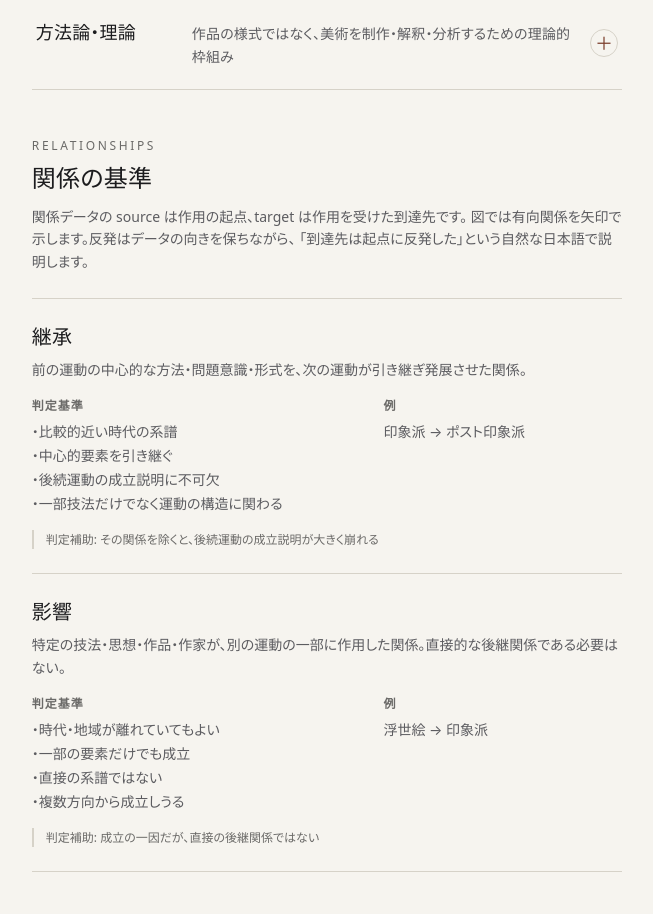
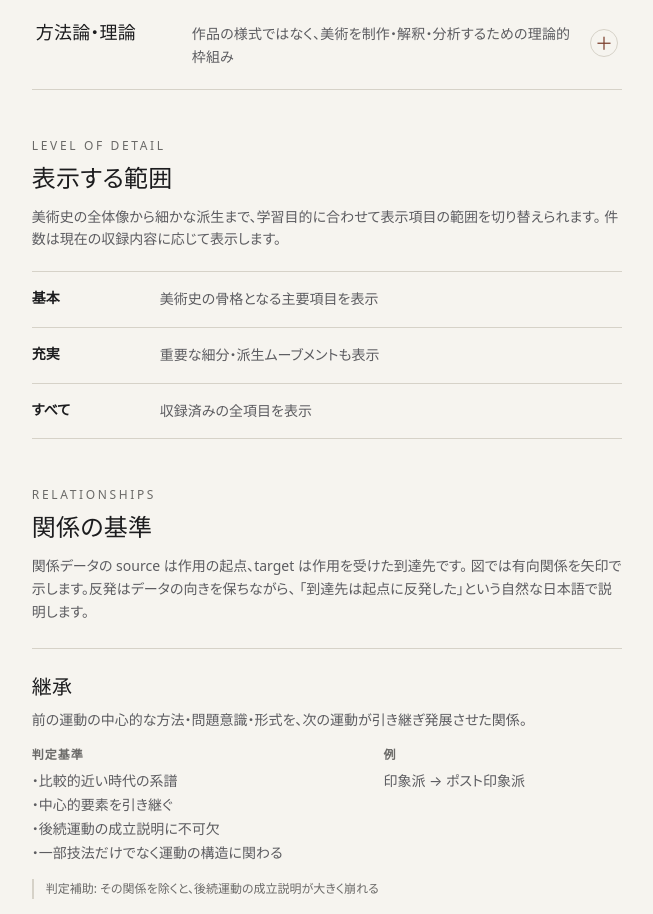
Before and after one commit to taktak2001/art-history-atlas, a Next.js app: page /about in a window 1280 px wide. Shown: the part 1640-2554 px from the top of the page, without its empty margins (313-966 px from the left). Built offline with nearby package versions, Linux system fonts and the light colour scheme.

Commit message:
feat: clarify LOD range labels

```diff
--- a/src/app/about/page.tsx
+++ b/src/app/about/page.tsx
@@ -1,7 +1,12 @@
 import type { Metadata } from 'next';
 import Link from 'next/link';
 import { ClassificationAccordion } from '@/components/ClassificationAccordion';
-import { VERIFICATION_LABELS } from '@/lib/schema';
+import {
+  VERIFICATION_LABELS,
+  VISIBILITY_LEVEL_DESCRIPTIONS,
+  VISIBILITY_LEVEL_LABELS,
+  type VisibilityLevel,
+} from '@/lib/schema';
 import {
   CORE_RELATIONSHIP_DEFINITIONS,
   RELATIONSHIP_DECISION_AID,
@@ -45,6 +50,8 @@ const sourcePolicy = [
   '自動生成された架空の引用やURLを作らない',
 ];
 
+const visibilityLevels: VisibilityLevel[] = ['core', 'standard', 'detailed'];
+
 export default function AboutPage() {
   return (
     <div className="mx-auto max-w-prose px-4 py-10">
@@ -82,6 +89,37 @@ export default function AboutPage() {
           「方法論・理論」は美術を解釈する枠組みを指します。
         </p>
         <ClassificationAccordion />
+      </section>
+
+      <section className="mt-12" aria-labelledby="visibility-range-heading">
+        <p className="text-xs uppercase tracking-[0.22em] text-faint">Level of Detail</p>
+        <h2 id="visibility-range-heading" className="mt-2 font-serif text-2xl">
+          表示する範囲
+        </h2>
+        <p className="mt-3 text-sm leading-relaxed text-muted">
+          美術史の全体像から細かな派生まで、学習目的に合わせて表示項目の範囲を切り替えられます。
+          件数は現在の収録内容に応じて表示します。
+        </p>
+        <dl
+          className="mt-5 border-y hairline"
+          aria-label="表示する範囲の凡例"
+        >
+          {visibilityLevels.map((level, index) => (
+            <div
+              key={level}
+              className={`grid gap-1 py-4 sm:grid-cols-[7rem_1fr] sm:gap-4 ${
+                index > 0 ? 'border-t hairline' : ''
+              }`}
+            >
+              <dt className="text-sm font-bold text-ink">
+                {VISIBILITY_LEVEL_LABELS[level]}
+              </dt>
+              <dd className="text-sm leading-relaxed text-muted">
+                {VISIBILITY_LEVEL_DESCRIPTIONS[level]}
+              </dd>
+            </div>
+          ))}
+        </dl>
       </section>
 
       <section className="mt-12" aria-labelledby="relationship-definition-heading">
--- a/src/components/LodControl.tsx
+++ b/src/components/LodControl.tsx
@@ -1,7 +1,10 @@
 'use client';
 
 import type { VisibilityLevel } from '@/lib/schema';
-import { VISIBILITY_LEVEL_LABELS } from '@/lib/schema';
+import {
+  VISIBILITY_LEVEL_DESCRIPTIONS,
+  VISIBILITY_LEVEL_LABELS,
+} from '@/lib/schema';
 import { LOD_LEVELS } from '@/lib/movement-hierarchy';
 
 type Props = {
@@ -14,11 +17,11 @@ type Props = {
 export function LodControl({ value, onChange, counts, compact = false }: Props) {
   return (
     <div className={compact ? '' : 'border-y hairline py-4'} data-lod-control>
-      <p className="mb-2 text-xs font-bold text-ink">表示密度</p>
+      <p className="mb-2 text-xs font-bold text-ink">表示する範囲</p>
       <div
         className="inline-grid min-w-[264px] grid-cols-3 overflow-hidden rounded-sm border hairline bg-raised"
         role="group"
-        aria-label="表示密度"
+        aria-label="表示する範囲"
       >
         {LOD_LEVELS.map((level, index) => (
           <button
@@ -43,11 +46,9 @@ export function LodControl({ value, onChange, counts, compact = false }: Props)
           </button>
         ))}
       </div>
-      {!compact && (
-        <p className="mt-2 text-xs leading-relaxed text-muted">
-          主要は全体像、標準は重要な細分、詳細は収録済みの全項目を表示
-        </p>
-      )}
+      <p className="mt-2 text-xs leading-relaxed text-muted" aria-live="polite">
+        {VISIBILITY_LEVEL_DESCRIPTIONS[value]}
+      </p>
     </div>
   );
 }
--- a/src/components/MovementsExplorer.tsx
+++ b/src/components/MovementsExplorer.tsx
@@ -64,7 +64,7 @@ function ResultCard({
           )}
           {hiddenByLod && (
             <>
-              <span>現在の表示密度では非表示</span>
+              <span>現在の表示範囲では非表示</span>
               <button
                 type="button"
                 onClick={() => onReveal(movement.visibilityLevel)}
@@ -299,7 +299,7 @@ export function MovementsExplorer() {
       )}
 
       <p className="mt-6 text-xs text-faint">
-        検索は表示密度に関係なく全30件を対象とします。作品・作家の詳細は
+        検索は表示する範囲に関係なく全30件を対象とします。作品・作家の詳細は
         <Link href="/movements/" className="prose-link">各ムーブメント</Link>
         から辿れます。
       </p>
--- a/src/lib/schema.ts
+++ b/src/lib/schema.ts
@@ -103,14 +103,20 @@ export const ERA_ORDER: EraId[] = [
   'contemporary',
 ];
 
-/** 表示密度。値は「その項目が初めて現れるレベル」を表す */
+/** 表示する範囲。値は「その項目が初めて現れるレベル」を表す */
 export const VisibilityLevel = z.enum(['core', 'standard', 'detailed']);
 export type VisibilityLevel = z.infer<typeof VisibilityLevel>;
 
 export const VISIBILITY_LEVEL_LABELS: Record<VisibilityLevel, string> = {
-  core: '主要',
-  standard: '標準',
-  detailed: '詳細',
+  core: '基本',
+  standard: '充実',
+  detailed: 'すべて',
+};
+
+export const VISIBILITY_LEVEL_DESCRIPTIONS: Record<VisibilityLevel, string> = {
+  core: '美術史の骨格となる主要項目を表示',
+  standard: '重要な細分・派生ムーブメントも表示',
+  detailed: '収録済みの全項目を表示',
 };
 
 /** 情報の確認状態：事実の確からしさを利用者に明示する */
```
Also changed, not shown: 4 other files (tests, documents, lock files or other folders).
